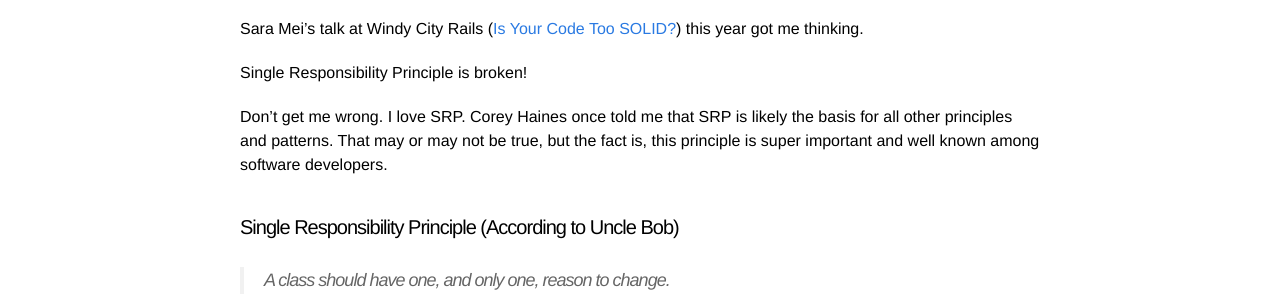
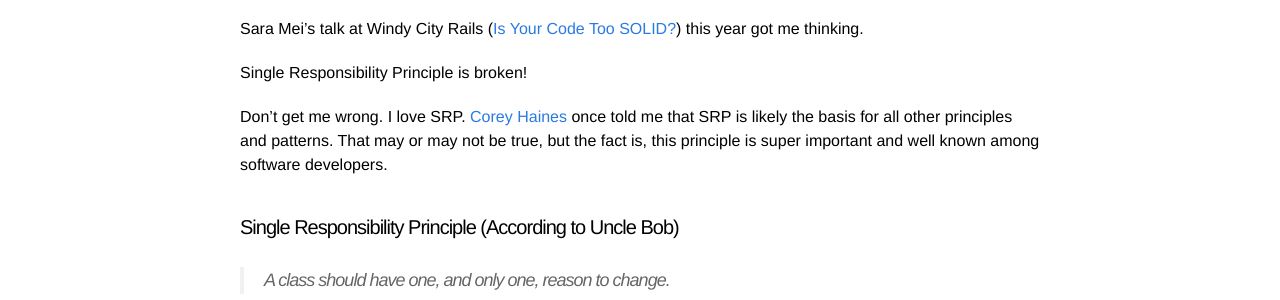
Before and after one commit to BrandonJoyce356/BrandonJoyce356.github.io, a Jekyll site: the page built from _posts/2015-09-17-fixing-single-responsibility-principle.md, in a window 1280 px wide. Shown: the part 185-485 px from the top of the page. Built offline with Jekyll 4.4.1, drawn with Linux system fonts in a browser that asks for light colours; comment, search, counter and statistics services are not loaded; part of the change alters nothing that is shown.

```diff
--- a/_posts/2015-09-17-fixing-single-responsibility-principle.md
+++ b/_posts/2015-09-17-fixing-single-responsibility-principle.md
@@ -10,7 +10,7 @@ Single Responsibility Principle is broken!
 
 Don't get me wrong.
 I love SRP.
-Corey Haines once told me that SRP is likely the basis for all other principles and patterns.
+[Corey Haines](http://articles.coreyhaines.com/) once told me that SRP is likely the basis for all other principles and patterns.
 That may or may not be true, but the fact is, this principle is super important and well known among software developers.
 
 #### Single Responsibility Principle (According to Uncle Bob)
```
